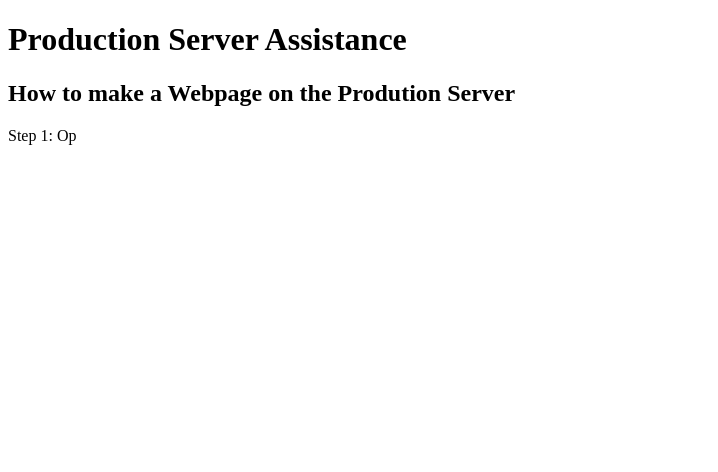
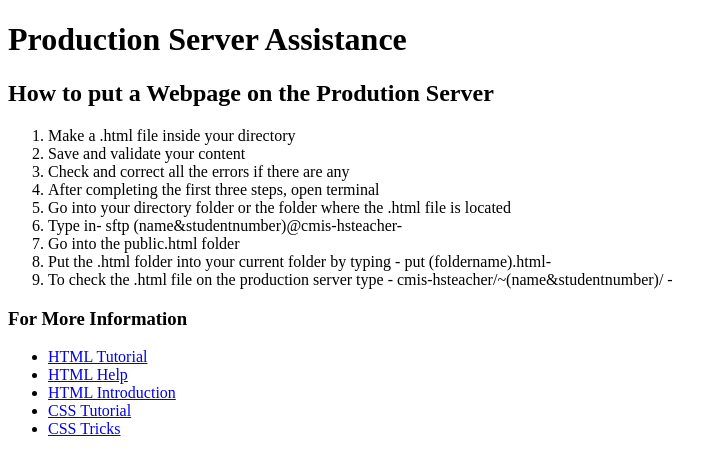
Before and after one commit to helen2197-cmis/helen2197-cmis-wd, a plain HTML site: page listsandlinks/index.html in a window 1280 px wide. Shown: the whole page, without its empty margins (0-718 px from the left). Drawn offline with Linux system fonts and the light colour scheme.

Commit message:
Edited my index.html

```diff
--- a/listsandlinks/index.html
+++ b/listsandlinks/index.html
@@ -8,17 +8,79 @@
 	</head>
 	<body>
 		<header>
-			<h1>Production Server Assistance</h1>
-			<h2>How to make a Webpage on the Prodution Server</h2>
+			<h1>
+				Production Server Assistance
+			</h1>
+			<h2>
+				How to put a Webpage on the Prodution Server
+			</h2>
 
 		</header>
 		<nav>
+
 		</nav>
 		<main>
-
-			Step 1: Op
+			<ol>
+				<li>
+					Make a .html file inside your directory
+				</li>
+				<li>
+					Save and validate your content
+				</li>
+				<li>
+					Check and correct all the errors if there are any
+				</li>
+				<li>
+					After completing the first three steps, open terminal
+				</li>
+				<li>
+					Go into your directory folder or the folder where the .html file is located
+				</li>
+				<li>
+					Type in- sftp (name&studentnumber)@cmis-hsteacher-
+				</li>
+				<li>
+					Go into the public.html folder
+				</li>
+				<li>
+					Put the .html folder into your current folder by typing - put (foldername).html-
+				</li>
+				<li>
+					To check the .html file on the production server type - cmis-hsteacher/~(name&studentnumber)/ -
+				</li>
 		</main>
 		<footer>
+
+				<h3>
+					For More Information
+				</h3>
+			<ul>
+				<li>
+					<a href= " http://www.w3schools.com/html/">
+						HTML Tutorial
+					</a>
+				</li>
+				<li>
+					<a href= " http://www.htmlhelp.com/">
+						HTML Help
+					</a>
+				</li>
+				<li>
+					<a href= " http://www.w3schools.com/html/html_intro.asp">
+					HTML Introduction
+					</a>
+				</li>
+				<li>
+					<a href= " http://www.w3schools.com/css/">
+						CSS Tutorial
+					</a>
+				</li>
+				<li>
+					<a href= " https://css-tricks.com/">
+						CSS Tricks
+					</a>
+				</li>
+			</ul>
 		</footer>
 	</body>
 </html>
```
